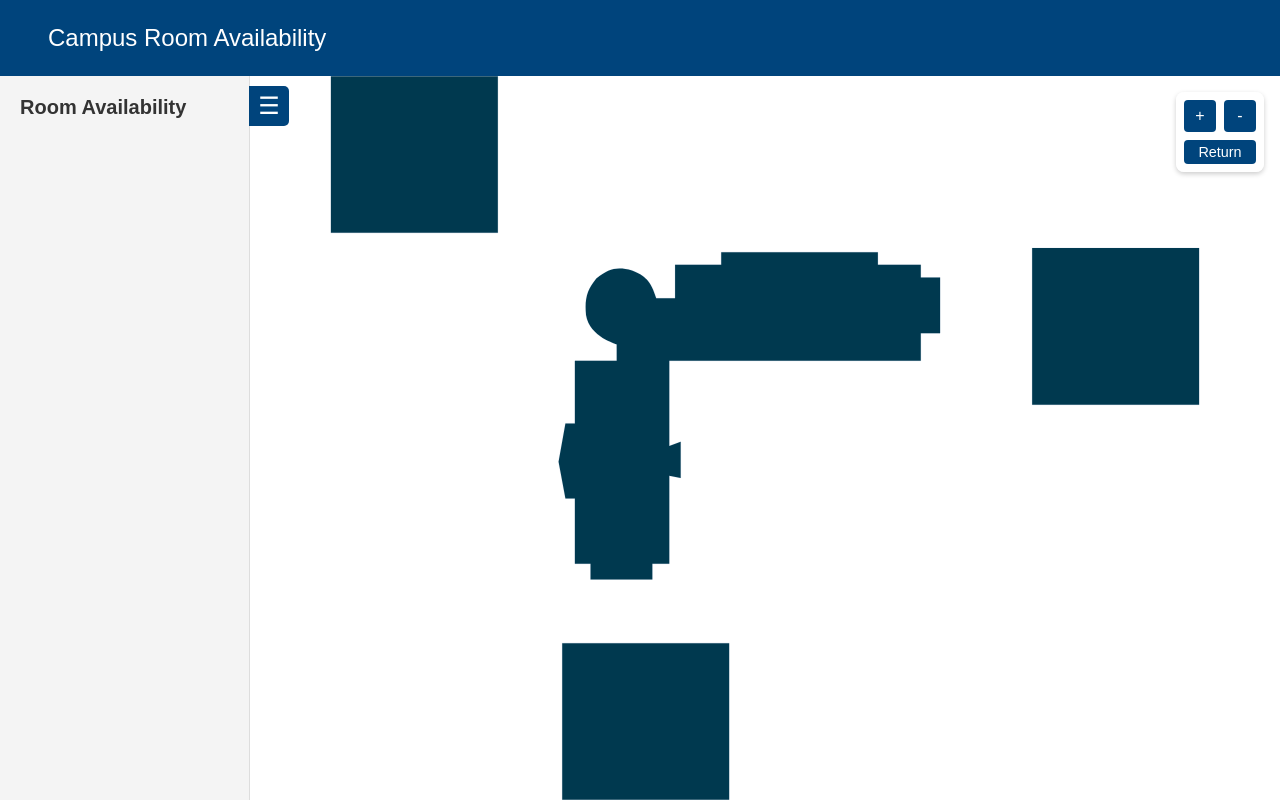
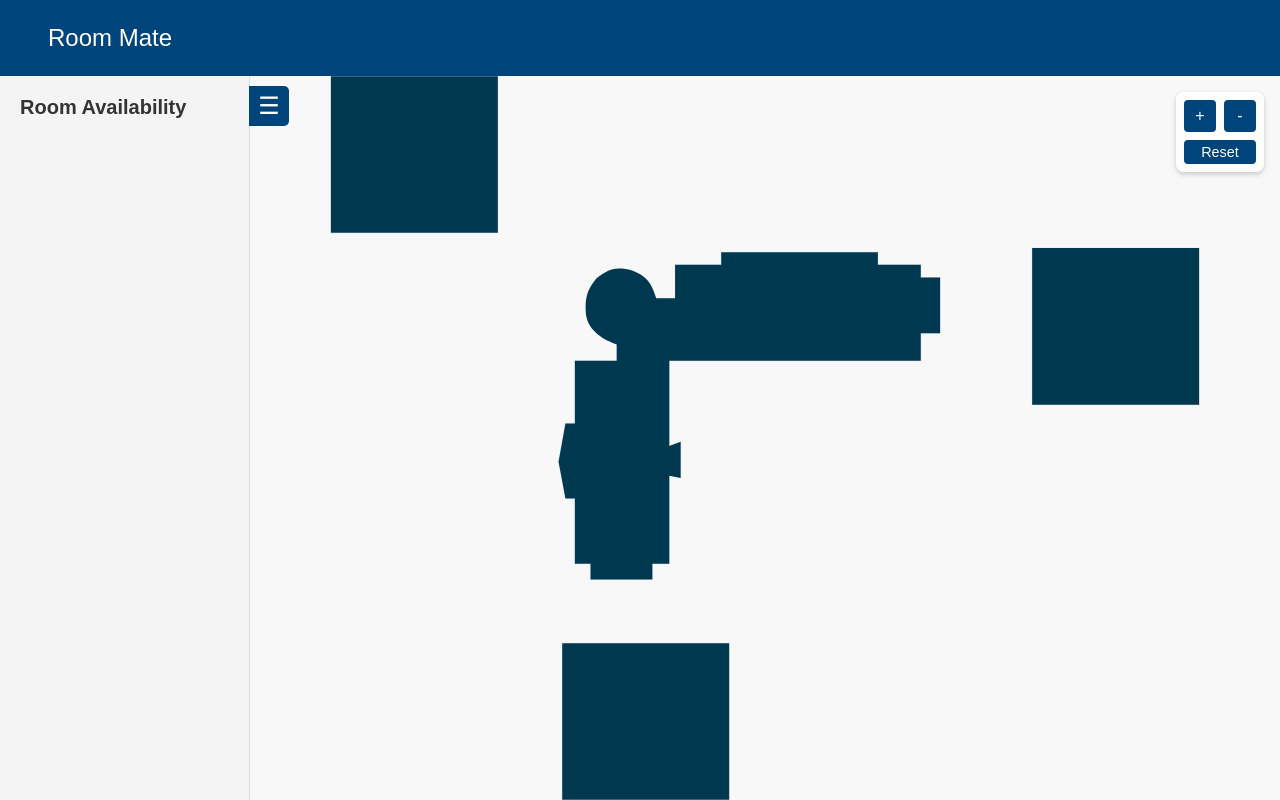
Before and after one commit to Team-Neptune-4155/Sprint-2, a Django app: page / in a window 1280 px wide. Run offline with Django 5.2, Linux system fonts and the light colour scheme.

Commit message:
UI updates for index page

```diff
--- a/storefront/playground/templates/index.html
+++ b/storefront/playground/templates/index.html
@@ -11,7 +11,7 @@
 <body>
   <header>
     <div class="logo">
-      <h1>Campus Room Availability</h1>
+      <h1>Room Mate</h1>
     </div>
   </header>
 
@@ -24,13 +24,13 @@
       </div>
     </div>
     <div class="map-container">
-      <!-- Zoom and Return Buttons -->
+      <!-- Zoom and Reset Buttons -->
       <div class="zoom-controls">
         <div class="zoom-buttons">
           <button id="zoom-in">+</button>
           <button id="zoom-out">-</button>
         </div>
-        <button id="return-button">Return</button>
+        <button id="reset-button">Reset</button>
       </div>
       <!-- SVG Map -->
       <svg width="2024" height="1687" viewBox="0 0 2024 1687" fill="none" xmlns="http://www.w3.org/2000/svg">
--- a/storefront/static/default.css
+++ b/storefront/static/default.css
@@ -1,8 +1,9 @@
-/* Reset and Base Styles */
 * {
   margin: 0;
   padding: 0;
   box-sizing: border-box;
+  max-width: 175%;
+  max-height: 175%;
 }
 
 body {
@@ -83,12 +84,36 @@ main {
   margin-top: 1rem;
 }
 
+.back-to-building {
+  background: #00447c;
+  color: white;
+}
+
 /* Map Container Styles */
 .map-container {
   flex: 1;
   position: relative;
   overflow: hidden;
-  background-color: #fff;
+  background-color: #f8f8f8;
+  transition: margin-left 0.3s ease;
+  margin-left: 0;
+}
+
+
+/* When side panel is collapsed */
+.side-panel.collapsed + .map-container {
+  margin-left: -250px; /* Width of the toggle button */
+}
+
+/* Adjust for smaller screens */
+@media (max-width: 768px) {
+  .side-panel:not(.collapsed) + .map-container {
+    margin-left: 200px;
+  }
+
+  .side-panel.collapsed + .map-container {
+    margin-left: 30px;
+  }
 }
 
 /* SVG Styles */
@@ -138,7 +163,6 @@ svg:active {
 }
 
 /* Zoom Controls */
-/* Zoom Controls */
 .zoom-controls {
   position: absolute;
   top: 1rem;
@@ -155,6 +179,7 @@ svg:active {
 
 .zoom-buttons {
   display: flex;
+  justify-content: space-between;
   gap: 0.5rem;
 }
 
@@ -177,12 +202,25 @@ svg:active {
   background-color: #006284;
 }
 
-#return-button {
+#reset-button {
   width: 100%;
+  display: flex;
   padding: 0.25rem 0.75rem;
   font-size: 0.9rem;
   display: block;
   height: auto;
+}
+
+#return-button {
+  background-color: #00447c;
+  color: white;
+  width: 100%;
+  display: flex;
+  padding: 0.25rem 0.75rem;
+  font-size: 0.9rem;
+  display: block;
+  height: auto;
+
 }
 
 /* Responsive Considerations */
--- a/storefront/static/script.js
+++ b/storefront/static/script.js
@@ -4,7 +4,7 @@ document.addEventListener("DOMContentLoaded", () => {
   const sidePanel = document.getElementById("side-panel");
   const zoomInButton = document.getElementById("zoom-in");
   const zoomOutButton = document.getElementById("zoom-out");
-  const returnButton = document.getElementById("return-button");
+  const resetButton = document.getElementById("reset-button");
   const svg = document.querySelector("svg");
   const mapContainer = document.querySelector(".map-container");
   const roomAvailability = document.getElementById("room-availability");
@@ -31,6 +31,11 @@ document.addEventListener("DOMContentLoaded", () => {
     sidePanel.classList.toggle("collapsed");
   });
 
+  //helper function for side panel
+  function openSidePanel() {
+    sidePanel.classList.remove("collapsed");
+  }
+
   // Initialize map transform and event listeners
   function initMap() {
     updateTransform();
@@ -38,7 +43,7 @@ document.addEventListener("DOMContentLoaded", () => {
     setupZoomHandlers();
     setupBuildingClickHandlers();
     setupRoomClickHandlers();
-    setupReturnButton();
+    setupResetButton();
   }
 
   // Update SVG transform based on current scale and translation
@@ -123,6 +128,8 @@ document.addEventListener("DOMContentLoaded", () => {
       building.addEventListener("click", (e) => {
         e.stopPropagation();
 
+        openSidePanel();
+
         // Reset previous active building
         if (activeBuilding) {
           activeBuilding.classList.remove("active");
@@ -157,6 +164,7 @@ document.addEventListener("DOMContentLoaded", () => {
     document.addEventListener("click", (e) => {
       if (e.target.classList.contains("room") && e.target.classList.contains("visible")) {
         const roomElement = e.target;
+        openSidePanel();
         updateRoomInfo(roomElement);
       }
     });
@@ -178,6 +186,7 @@ document.addEventListener("DOMContentLoaded", () => {
         <p>Status: Open</p>
         <p>No rooms available in this building</p>
       `;
+      openSidePanel();
       return;
     }
 
@@ -274,11 +283,11 @@ document.addEventListener("DOMContentLoaded", () => {
     return dates[roomNumber] || 'Recently';
   }
 
-  // Setup return button functionality
-  function setupReturnButton() {
-    returnButton.style.display = "block"; // Always visible
+  // Setup reset button functionality
+  function setupResetButton() {
+    resetButton.style.display = "block"; // Always visible
 
-    returnButton.addEventListener("click", () => {
+    resetButton.addEventListener("click", () => {
       // Reset map position and scale
       scale = 1;
       translateX = 0;
```
